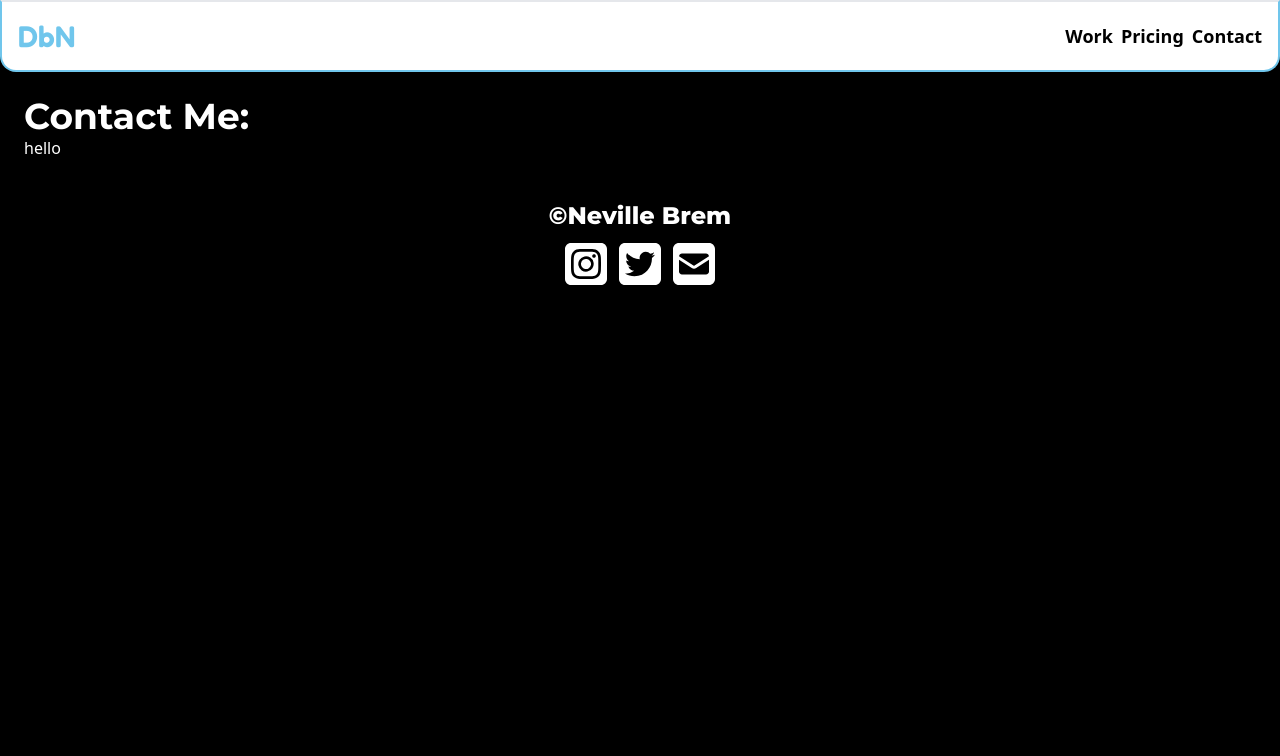
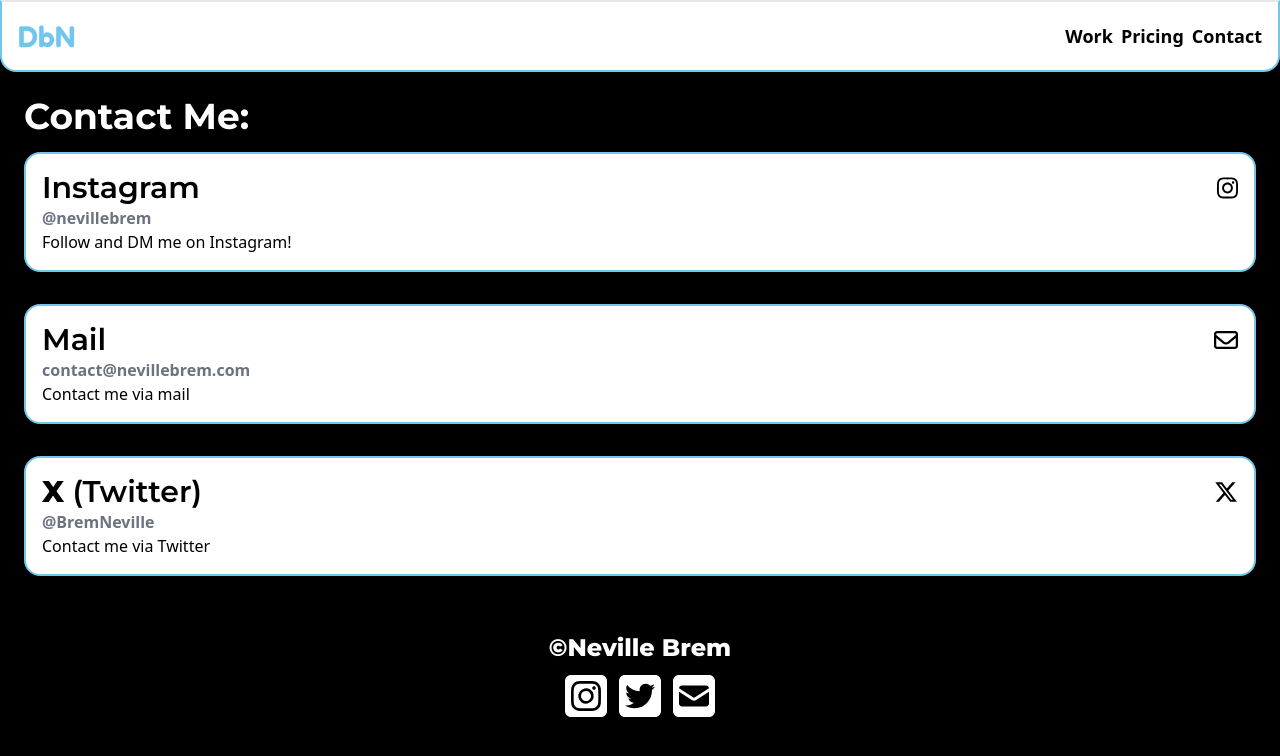
Before and after one commit to nevthereal/developedbynev, a React (Vite) app: page /contact in a window 1280 px wide. Shown: the top 756 px of the page. Built offline with nearby package versions, Linux system fonts and the light colour scheme.

Commit message:
added contact page

```diff
--- a/src/pages/Contact.jsx
+++ b/src/pages/Contact.jsx
@@ -1,11 +1,55 @@
+import { faInstagram, faXTwitter } from "@fortawesome/free-brands-svg-icons";
+import { faEnvelope } from "@fortawesome/free-regular-svg-icons";
+import { FontAwesomeIcon } from "@fortawesome/react-fontawesome";
 import React from "react";
+
+const ContactCard = ({ icon, tag, message, link, provider }) => {
+  return (
+    <div className='bg-white text-black p-4 border-2 rounded-2xl border-nevBlue my-4'>
+      <div className='flex justify-between'>
+        <h1 className='text-3xl font-semibold font-[Montserrat]'>{provider}</h1>
+        <a href={link} target='_blank' className='my-auto text-2xl'>
+          <FontAwesomeIcon icon={icon} />
+        </a>
+      </div>
+      <a href={link}>
+        <p className='text-md font-bold text-gray-500'>{tag}</p>
+      </a>
+      <p>{message}</p>
+    </div>
+  );
+};
 
 const Contact = () => {
   return (
     <div className='m-6'>
       <h1 className='text-4xl font-bold font-[Montserrat] bt-4'>Contact Me:</h1>
       <div className='flex flex-col'>
-        <div>hello</div>
+        <ContactCard
+          icon={faInstagram}
+          provider={"Instagram"}
+          tag={"@nevillebrem"}
+          link={"https://instagram.com/nevillebrem"}
+          message={"Follow and DM me on Instagram!"}
+        />
+        <ContactCard
+          icon={faEnvelope}
+          provider={"Mail"}
+          tag={"contact@nevillebrem.com"}
+          link={"mailto:contact@nevillebrem.com"}
+          message={"Contact me via mail"}
+        />
+        <ContactCard
+          icon={faXTwitter}
+          provider={
+            <span>
+              <span className='font-extrabold'>X</span> (Twitter)
+            </span>
+          }
+          tag={"@BremNeville"}
+          link={"https://x.com/BremNeville"}
+          message={"Contact me via Twitter"}
+        />
       </div>
     </div>
   );
```
